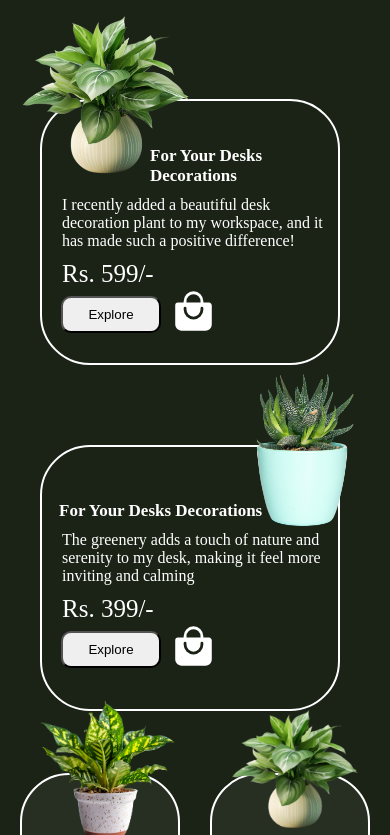
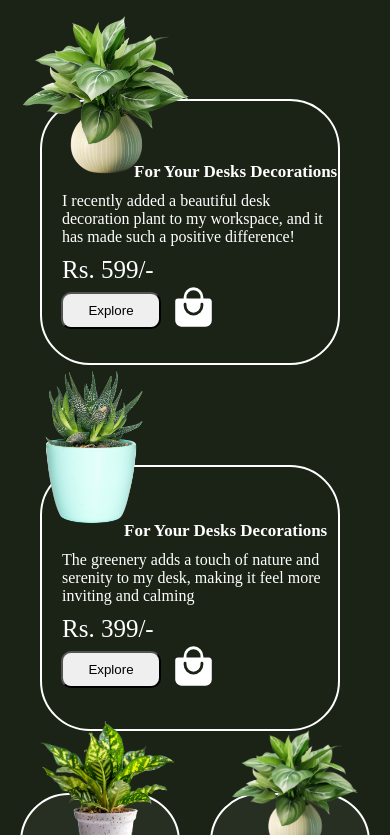
Before and after one commit to Ashish521523/Plant, a React (Vite) app: page / in a window 390 px wide. Shown: the part 1165-2000 px from the top of the page. Built offline with nearby package versions, Linux system fonts and the light colour scheme.

Commit message:
Added new section

```diff
--- a/src/App.css
+++ b/src/App.css
@@ -1,3 +1,3 @@
 .AppContenar {
-  background-color:  #1B2316;
+  background-color: #1b2316;
 }
--- a/src/Component/Home.css
+++ b/src/Component/Home.css
@@ -146,7 +146,7 @@
 
   .home_contenar3 {
     width: 344px;
-    margin-left: 25px;
+    margin-left: 7px;
   }
 
   .home_contenar12 {
@@ -154,7 +154,7 @@
   }
 }
 
-@media (min-width:649px) and (max-width: 1050px) {
+@media (min-width: 649px) and (max-width: 1050px) {
   .heading {
     font-size: 50px;
   }
--- a/src/Component/Trendy_plant.css
+++ b/src/Component/Trendy_plant.css
@@ -72,7 +72,6 @@
   }
 
   .plantContenar {
-    box-sizing: border-box;
     display: flex;
     flex-direction: column;
     margin-top: 100px;
@@ -81,11 +80,11 @@
   }
 
   .plantContenar1 {
-    box-sizing: border-box;
     display: flex;
     flex-direction: column;
     width: 300px;
     height: 266px;
+    margin-top: 100px;
   }
 
   .plant_name {
@@ -97,12 +96,11 @@
   }
 
   .plant_about1 {
-    margin-top: -50px;
+    margin-top: -34px;
   }
 
   .plant_name1 {
-    margin-left: 55px;
-    margin-left: 88px;
+    margin-left: 72px;
   }
 
   .plant_about2 {
@@ -111,11 +109,11 @@
 
   .trendy_img2 {
     position: absolute;
-    margin-bottom: 140px;
-    margin-left: 160px;
+    margin-left: -51px;
+    margin-bottom: 186px;
   }
 
   .plant_name2 {
-    margin-left: -3px;
+    margin-left: 62px;
   }
 }
--- a/src/Component/Trendy_plant.jsx
+++ b/src/Component/Trendy_plant.jsx
@@ -4,7 +4,7 @@ import "./Trendy_plant.css";
 
 function Trendy_plant() {
   return (
-    <div className="main_plant_contenar">
+    <>
       <h1 className="plant_heading">Our Trendy plants</h1>
       <div className="plantContenar">
         <img src="image3.png" className="trendy_img  trendy_img1" />
@@ -28,7 +28,9 @@ function Trendy_plant() {
 
       <div className="plantContenar1">
         <div className="plant_about  plant_about2">
-          <h1 className="plant_name  plant_name2">For Your Desks Decorations</h1>
+          <h1 className="plant_name  plant_name2">
+            For Your Desks Decorations
+          </h1>
           <p className="trendy_about">
             The greenery adds a touch of nature and serenity to my desk, making
             it feel more inviting and calming
@@ -46,7 +48,7 @@ function Trendy_plant() {
 
         <img src="image4.png" className="trendy_img  trendy_img2" />
       </div>
-    </div>
+    </>
   );
 }
 
```
